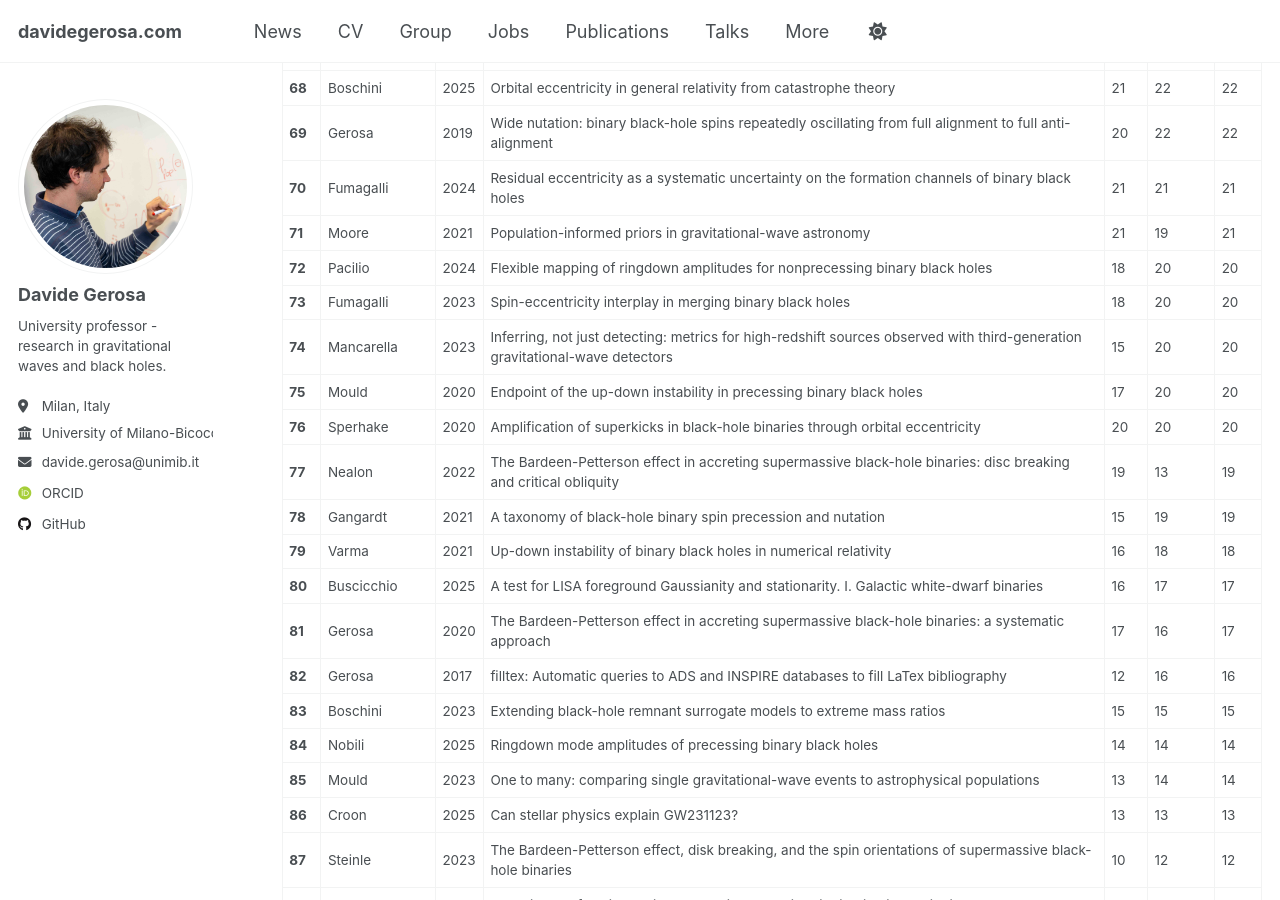
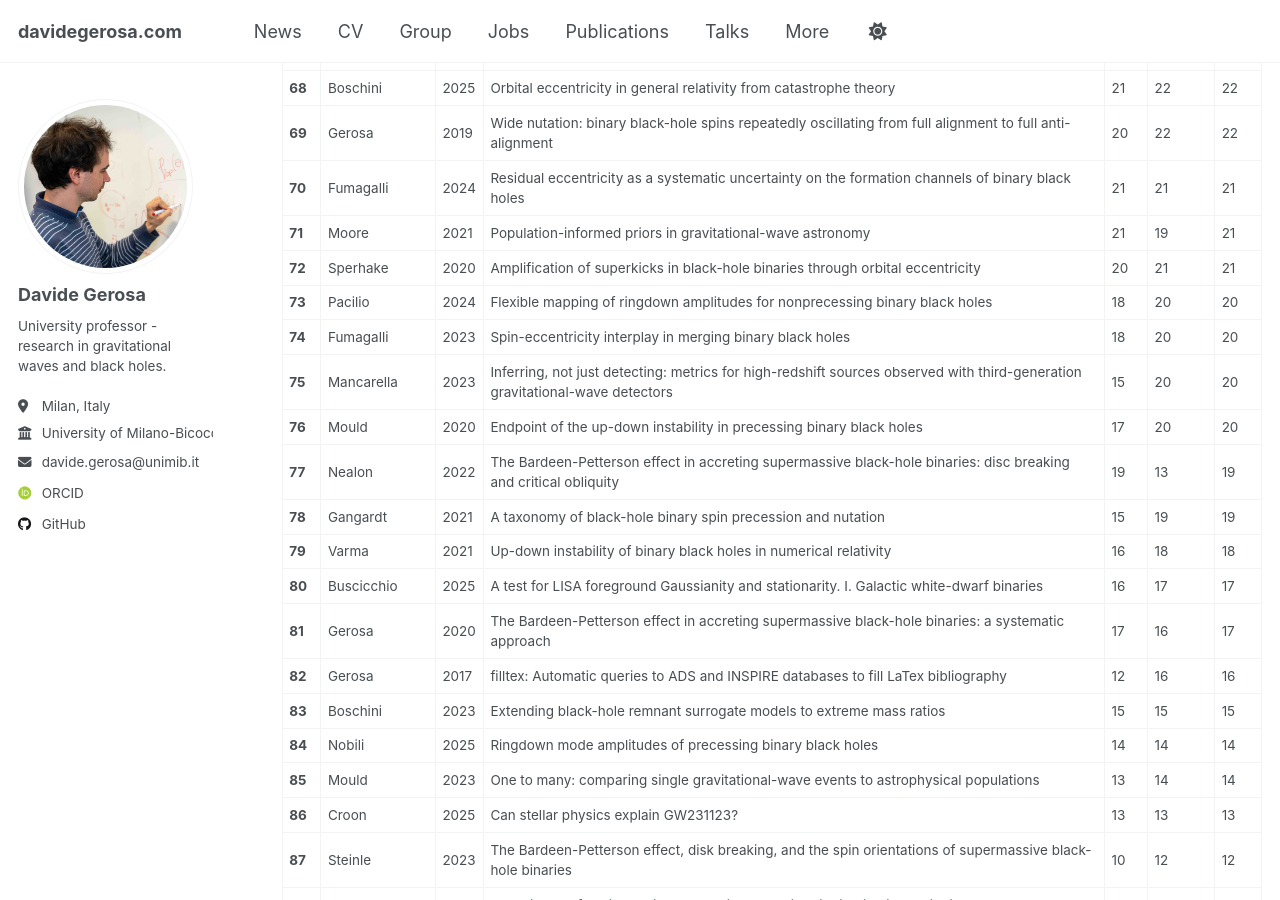
Before and after one commit to dgerosa/website, a Jekyll site: the page built from _pages/citations.md, in a window 1280 px wide and 900 px high, scrolled down 3192 px. Built offline with Jekyll 4.4.1, drawn with Linux system fonts in a browser that asks for light colours; some web fonts are replaced; some of the changed text lies outside the part shown.

Commit message:
Website update from workflow

```diff
--- a/_pages/_citations.md
+++ b/_pages/_citations.md
@@ -80,11 +80,11 @@
 | **69** | Gerosa | 2019 | Wide nutation: binary black-hole spins repeatedly oscillating from full alignment to full anti-alignment | 20 | 22 | 22 |
 | **70** | Fumagalli | 2024 | Residual eccentricity as a systematic uncertainty on the formation channels of binary black holes | 21 | 21 | 21 |
 | **71** | Moore | 2021 | Population-informed priors in gravitational-wave astronomy | 21 | 19 | 21 |
-| **72** | Pacilio | 2024 | Flexible mapping of ringdown amplitudes for nonprecessing binary black holes | 18 | 20 | 20 |
-| **73** | Fumagalli | 2023 | Spin-eccentricity interplay in merging binary black holes | 18 | 20 | 20 |
-| **74** | Mancarella | 2023 | Inferring, not just detecting: metrics for high-redshift sources observed with third-generation gravitational-wave detectors | 15 | 20 | 20 |
-| **75** | Mould | 2020 | Endpoint of the up-down instability in precessing binary black holes | 17 | 20 | 20 |
-| **76** | Sperhake | 2020 | Amplification of superkicks in black-hole binaries through orbital eccentricity | 20 | 20 | 20 |
+| **72** | Sperhake | 2020 | Amplification of superkicks in black-hole binaries through orbital eccentricity | 20 | 21 | 21 |
+| **73** | Pacilio | 2024 | Flexible mapping of ringdown amplitudes for nonprecessing binary black holes | 18 | 20 | 20 |
+| **74** | Fumagalli | 2023 | Spin-eccentricity interplay in merging binary black holes | 18 | 20 | 20 |
+| **75** | Mancarella | 2023 | Inferring, not just detecting: metrics for high-redshift sources observed with third-generation gravitational-wave detectors | 15 | 20 | 20 |
+| **76** | Mould | 2020 | Endpoint of the up-down instability in precessing binary black holes | 17 | 20 | 20 |
 | **77** | Nealon | 2022 | The Bardeen-Petterson effect in accreting supermassive black-hole binaries: disc breaking and critical obliquity | 19 | 13 | 19 |
 | **78** | Gangardt | 2021 | A taxonomy of black-hole binary spin precession and nutation | 15 | 19 | 19 |
 | **79** | Varma | 2021 | Up-down instability of binary black holes in numerical relativity | 16 | 18 | 18 |
```
Also changed, not shown: other parts of _pages/_citations.md (+7 -7 lines), _pages/_group.md (+1 -1 lines), _pages/_publications.md (+14 -14 lines), _pages/_talks.md (+1 -1 lines).
